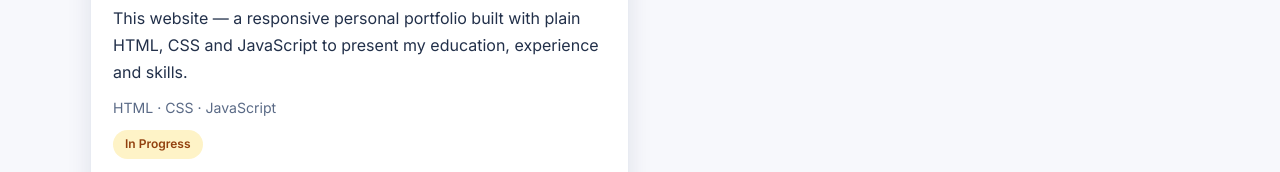
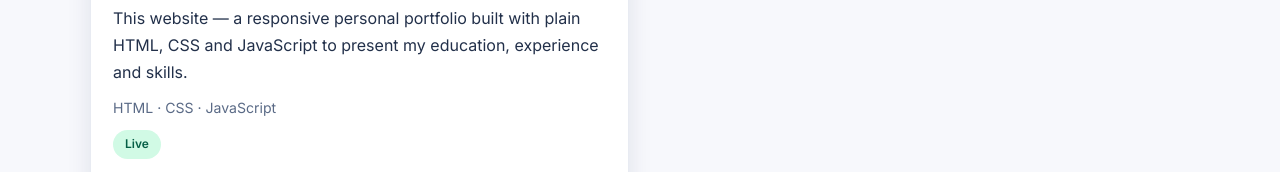
Before and after one commit to khairunmim-dev/khairunmim-dev.github.io, a plain HTML site: page index.html in a window 1280 px wide. Shown: the part 4286-4458 px from the top of the page. Drawn offline with Linux system fonts and the light colour scheme.

Commit message:
Update index.html and style.css — Live badge

```diff
--- a/index.html
+++ b/index.html
@@ -266,7 +266,7 @@
               <h3>Personal Portfolio Website</h3>
               <p>This website — a responsive personal portfolio built with plain HTML, CSS and JavaScript to present my education, experience and skills.</p>
               <p class="project-tech">HTML · CSS · JavaScript</p>
-              <span class="status status-progress">In Progress</span>
+              <span class="status status-live">Live</span>
               <div class="project-links">
                 <a class="btn btn-small btn-icon" href="https://github.com/khairunmim-dev" target="_blank" rel="noopener"><svg class="icon" viewBox="0 0 24 24" aria-hidden="true"><path d="M12 .297c-6.63 0-12 5.373-12 12 0 5.303 3.438 9.8 8.205 11.385.6.113.82-.258.82-.577 0-.285-.01-1.04-.015-2.04-3.338.724-4.042-1.61-4.042-1.61C4.422 18.07 3.633 17.7 3.633 17.7c-1.087-.744.084-.729.084-.729 1.205.084 1.838 1.236 1.838 1.236 1.07 1.835 2.809 1.305 3.495.998.108-.776.417-1.305.76-1.605-2.665-.3-5.466-1.332-5.466-5.93 0-1.31.465-2.38 1.235-3.22-.135-.303-.54-1.523.105-3.176 0 0 1.005-.322 3.3 1.23.96-.267 1.98-.399 3-.405 1.02.006 2.04.138 3 .405 2.28-1.552 3.285-1.23 3.285-1.23.645 1.653.24 2.873.12 3.176.765.84 1.23 1.91 1.23 3.22 0 4.61-2.805 5.625-5.475 5.92.42.36.81 1.096.81 2.22 0 1.606-.015 2.896-.015 3.286 0 .315.21.69.825.57C20.565 22.092 24 17.592 24 12.297c0-6.627-5.373-12-12-12"/></svg>GitHub</a>
                 <a class="btn btn-small btn-outline" href="#home">Live Demo</a>
--- a/style.css
+++ b/style.css
@@ -349,6 +349,7 @@ a:hover { text-decoration: underline; }
   padding: 4px 12px; border-radius: 999px;
 }
 .status-progress { background: #fef3c7; color: #92400e; }
+.status-live { background: #d1fae5; color: #065f46; }
 .status-planned { background: var(--gray); color: var(--text-light); }
 .project-links { display: flex; flex-wrap: wrap; gap: 10px; margin-top: 16px; }
 
```
